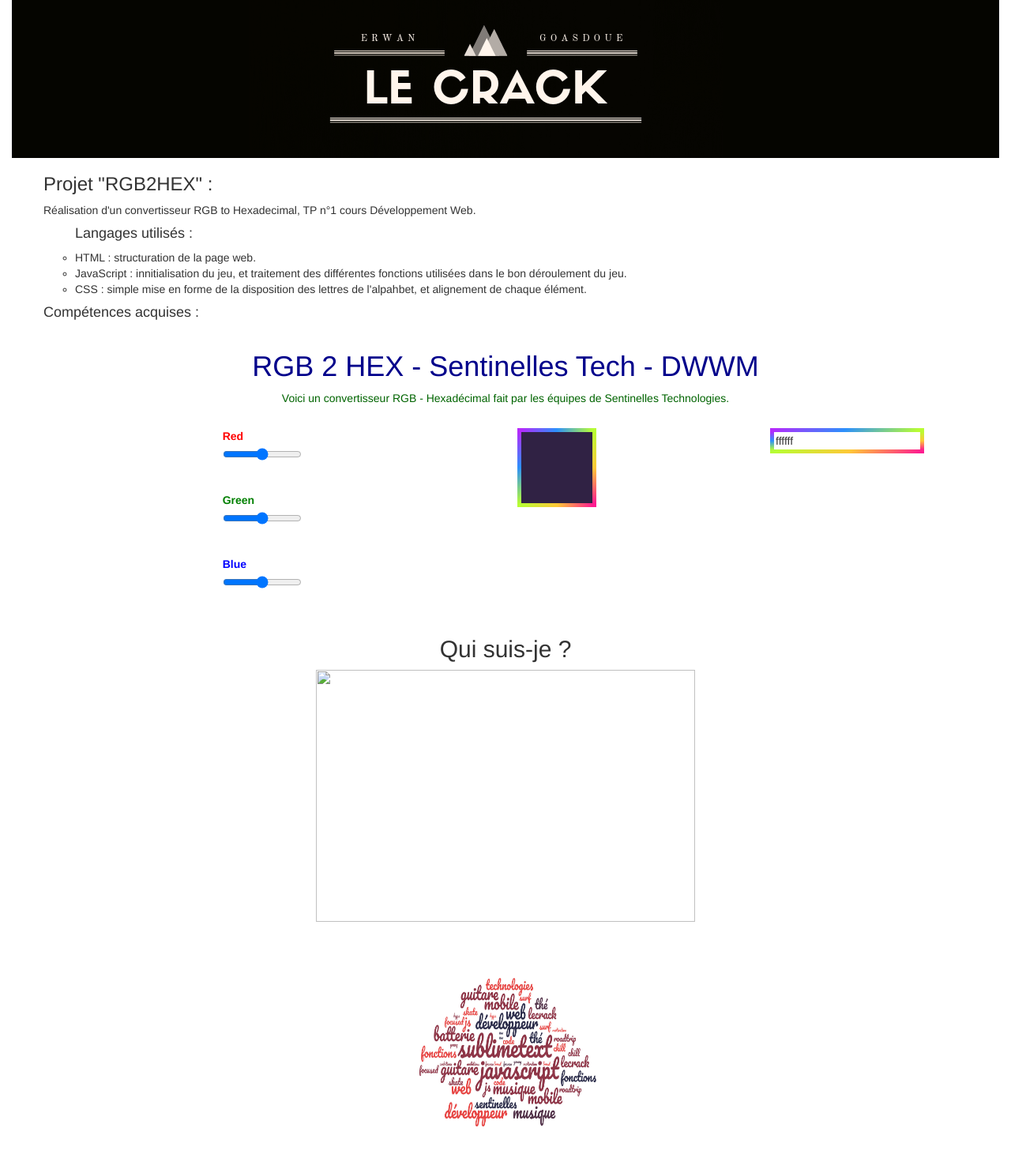
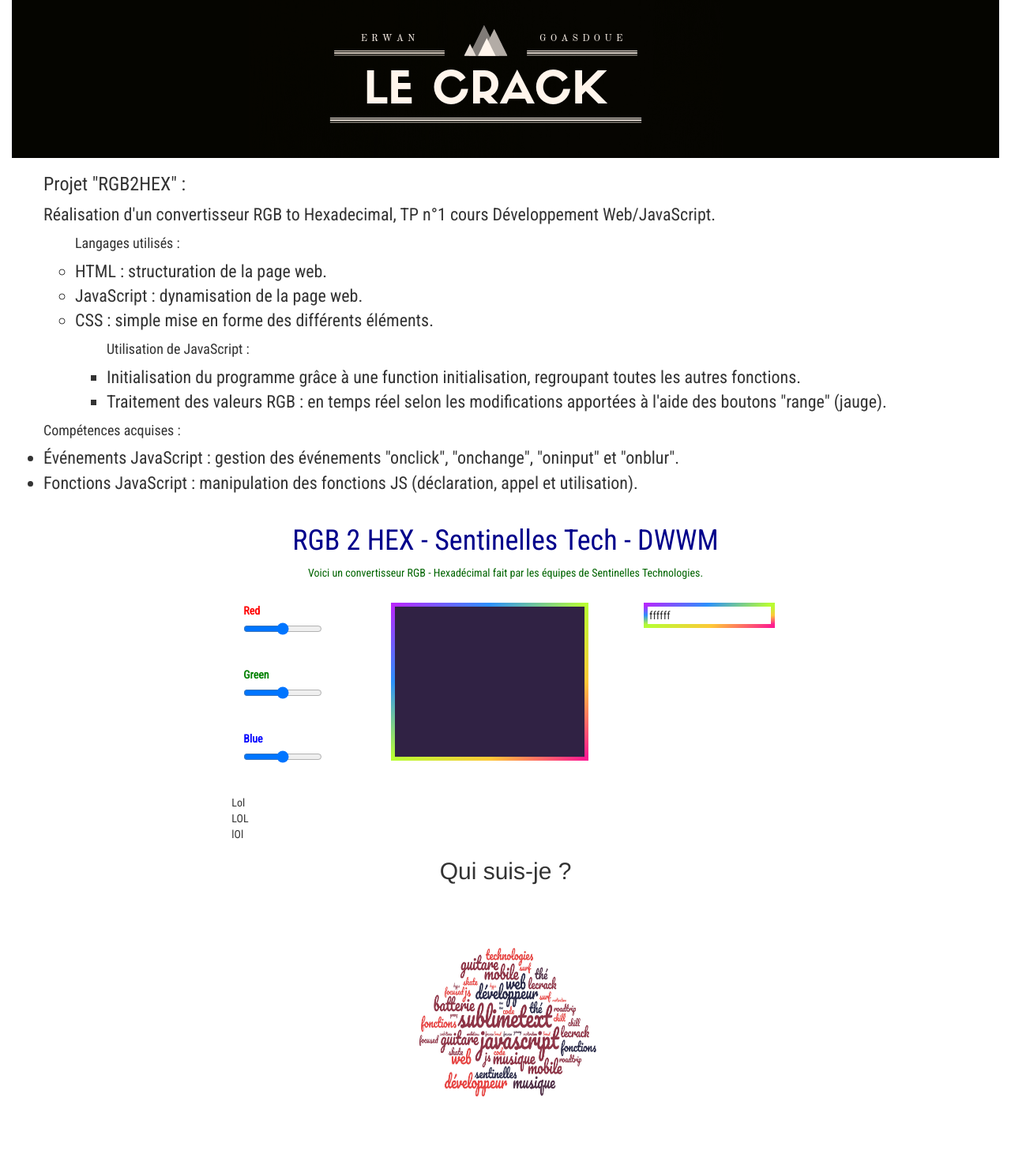
Before and after one commit to apprentissentinelles/portofolio-stagiaires, a PHP site: page /index.php?page=erwan in a window 1280 px wide. Shown: the part 70-1555 px from the top of the page at 79% size. After the commit the page ends 1458 px from the top, so only its background shows below. Run offline with PHP 8.4, Linux system fonts and the light colour scheme; some libraries are stand-ins or nearby versions.

Commit message:
MaJ css erwan

```diff
--- a/css/style.css
+++ b/css/style.css
@@ -550,6 +550,10 @@
   height: 250px;
 }
 
+.texterwan {
+  font-family: 'Roboto Condensed', sans-serif;
+  font-size: 22px;
+}
 
 .separateurkev{
   border:5px double red;
@@ -562,7 +566,19 @@
 
 .containerRgb {
   background-color: #ffffff;
+  font-family: 'Roboto Condensed', sans-serif;
+}
 
+.content {
+  display: flex;
+  flex-flow: wrap;
+  justify-content: center;
+}
+
+.encranrgb {
+  width: 100px;
+  height: 40px;
+  border: solid black inset !important;
 }
 
 #carre_colore {
@@ -571,9 +587,9 @@
   border: 5px solid transparent;
   border-image: linear-gradient(to bottom right, #b827fc 0%, #2c90fc 25%, #b8fd33 50%, #fec837 75%, #fd1892 100%);
   border-image-slice: 1;
-  height: 100px;
+  height: 200px;
   margin-top: : 15px auto;
-  width: 100px;
+  width: 250px;
 
 }
 
@@ -613,10 +629,6 @@
 .soustitre {
 
   color: darkgreen;
-}
-
-.carrehex {
-
 }
 
 /*****************************************
@@ -680,7 +692,7 @@
 *            PAGE CSS CONTACT            *
 *****************************************/
 
-<<<<<<< HEAD
+
 @import url(https://fonts.googleapis.com/css?family=Open+Sans:400italic,400,300,600);
 
 
--- a/pages/erwan.php
+++ b/pages/erwan.php
@@ -1,4 +1,5 @@
 
+<link href="https://fonts.googleapis.com/css?family=Roboto+Condensed" rel="stylesheet">
 <!--<body>-->
 <!-- <div class="banner backgroundG">
 	<h1 class="banner">Erwan GOASDOUE</h1>
@@ -7,19 +8,26 @@
 <div class="backgrounderwan">
 	<img src="images/erwanbanner.png" class="bannererwan">
 </div>
-<section>
+<section class="texterwan">
 	<div>
 		<ul><h3>Projet "RGB2HEX" :</h3>
-			<p>Réalisation d'un convertisseur RGB to Hexadecimal, TP n°1 cours Développement Web.</p>
+			<p>Réalisation d'un convertisseur RGB to Hexadecimal, TP n°1 cours Développement Web/JavaScript.</p>
 
 			<ul><h4>Langages utilisés :</h4>
 				<li>HTML : structuration de la page web.</li>
-				<li>JavaScript : innitialisation du jeu, et traitement des différentes fonctions utilisées dans le bon déroulement du jeu.</li>
-				<li>CSS : simple mise en forme de la disposition des lettres de l'alpahbet, et alignement de chaque élément.</li>
+				<li>JavaScript : dynamisation de la page web.</li>
+				<li>CSS : simple mise en forme des différents éléments.</li>
 			</ul>
 			<ul>
 
+			<ul><h4>Utilisation de JavaScript :</h4>
+				<li>Initialisation du programme grâce à une <span>function initialisation</span>, regroupant toutes les autres fonctions.</li>
+				<li>Traitement des valeurs RGB : en temps réel selon les modifications apportées à l'aide des boutons "range" (jauge).</li>
+			</ul>
+
 			</ul><h4>Compétences acquises :</h4>
+				<li>Événements JavaScript : gestion des événements "onclick", "onchange", "oninput" et "onblur".</li>
+				<li>Fonctions JavaScript : manipulation des fonctions JS (déclaration, appel et utilisation).</li>
 
 		</ul>
 	</div>
@@ -41,8 +49,8 @@
 				</div>
 			</div>
 		</header>
-		<div class="row containerRgb">
-			<div class="col-lg-6">
+		<div class="row content">
+			<div class="col-lg-3">
 				<div class="row" id="rgb">
 					<div class="col-lg-2">
 						<label for="" class="r">Red</label>
@@ -62,6 +70,12 @@
 					</div>
 					<br>
 					<br>
+
+					<div class="ecranrgb">
+						<div id="r">Lol</div>
+						<div id="g">LOL</div>
+						<div id="b">lOl</div>
+					</div>
 				</div>
 			</div>
 			<div class="col-lg-3">
@@ -76,7 +90,7 @@
 <div class="quijesuis">
 	<h2 class="titreserwan">  Qui suis-je ? </h2>
 	<div>
-		<img class="ninonpres" src=""/>
+		<!--<img class="ninonpres" src=""/>-->
 	</div>
 	<div>
 		<img class="nuage" src="images/nuageerwan.jpg" />
```
